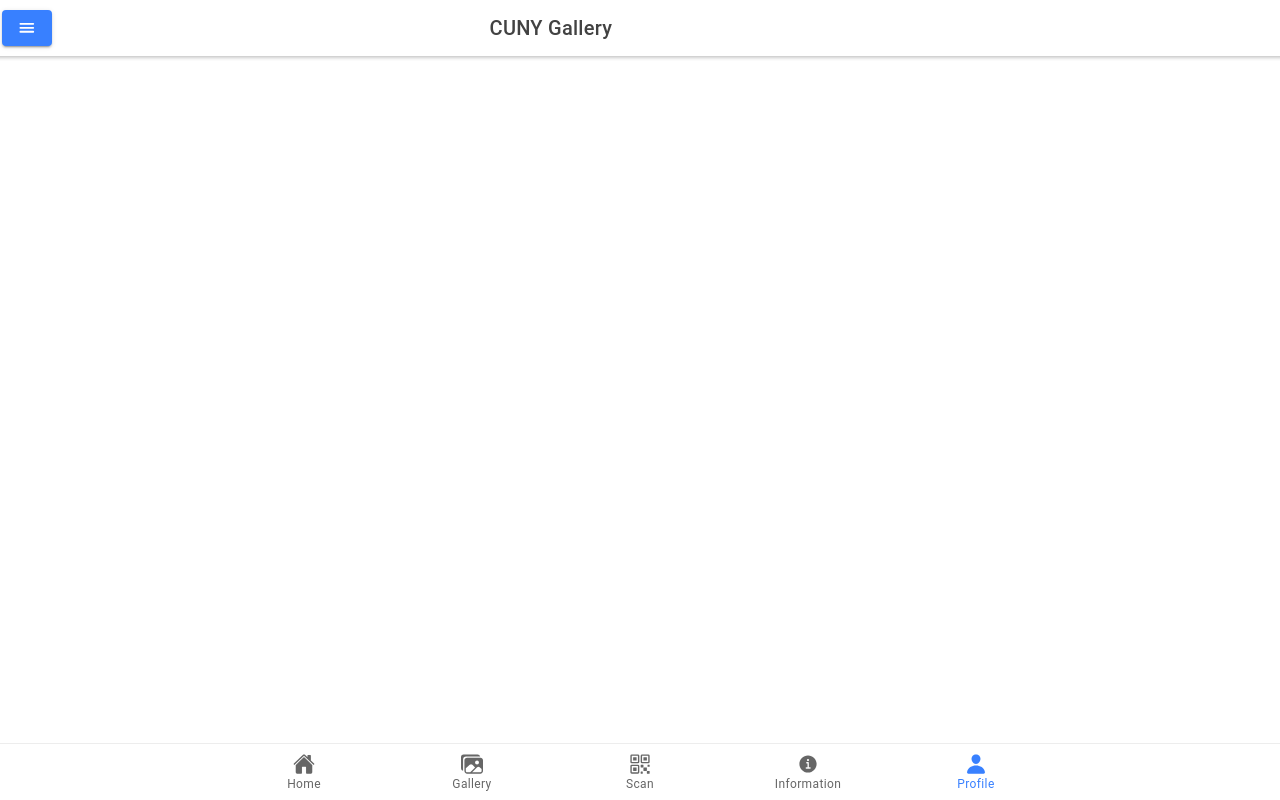
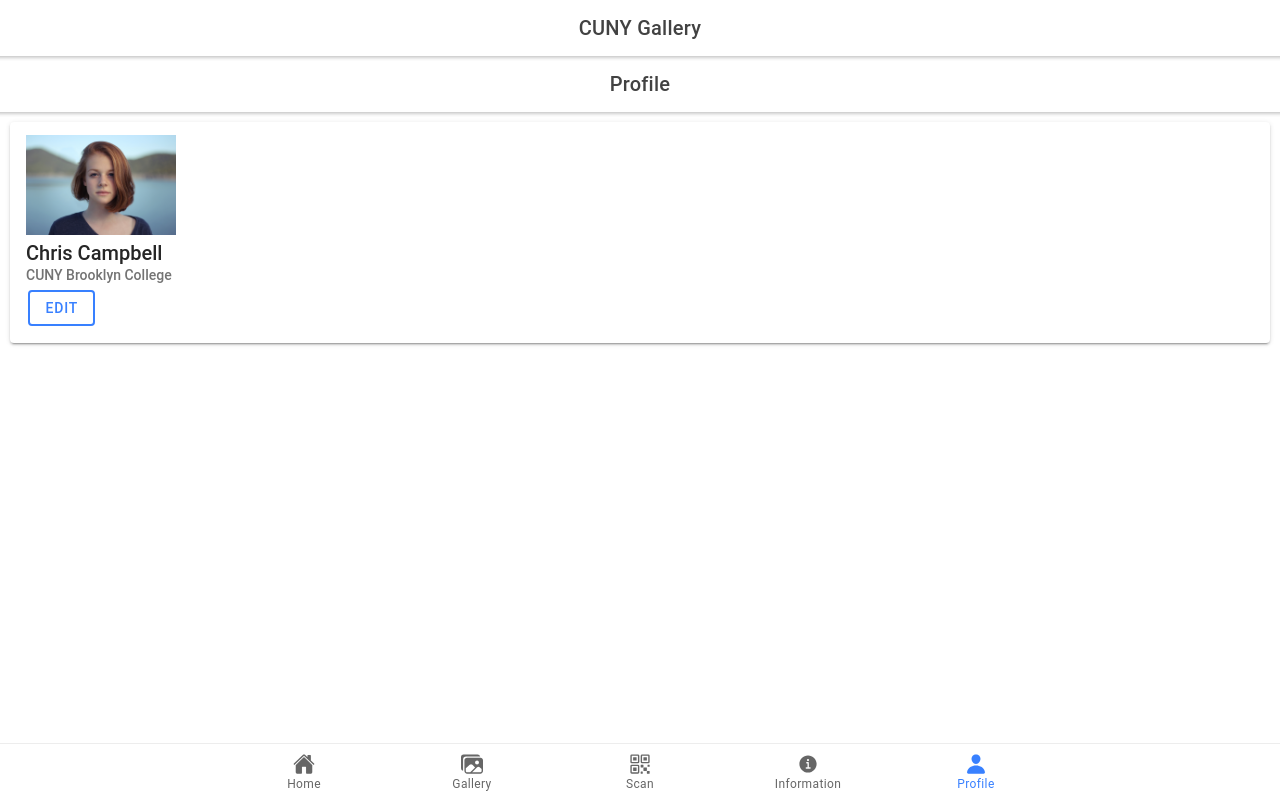
Before and after one commit to CUNY-Campus-Art/CUNY-Campus-Art-PWA, a React (Create React App) app: page /Profile in a window 1280 px wide. Built offline with nearby package versions, Linux system fonts and the light colour scheme.

Commit message:
Added icons and splash page to android application and started layout to profile tab

```diff
--- a/src/App.tsx
+++ b/src/App.tsx
@@ -19,6 +19,7 @@ import Home from './pages/Home';
 import Gallery from './pages/Gallery';
 import ScanQR from './pages/ScanQR';
 import Information from './pages/Information';
+import Profile from './pages/Profile';
 import { images, home, person, qrCodeOutline, menu, informationCircle } from 'ionicons/icons';
 
 /* Core CSS required for Ionic components to work properly */
@@ -44,13 +45,12 @@ const App: React.FC = () => (
   <IonApp>
     <IonHeader>
         <IonToolbar>
-          <IonButton slot="start">
+          {/* <IonButton slot="start">
             <IonIcon icon={menu} />
-            {/* <IonLabel>Menu</IonLabel> */}
-          </IonButton>
+          </IonButton> */}
           <IonGrid>
           <IonRow>
-            <IonCol offset="4">
+            <IonCol className="ion-text-center">
           <IonTitle className="CUNY-title">CUNY Gallery</IonTitle>
           </IonCol>
           </IonRow>
@@ -64,6 +64,7 @@ const App: React.FC = () => (
           <Route path="/Gallery" component={Gallery} exact={true} />
           <Route path="/ScanQR" component={ScanQR} exact={true}/>
           <Route path="/Information" component={Information} exact={true}/>
+          <Route path="/Profile" component={Profile} exact={true}/>
           <Route path="/" render={() => <Redirect to="/ScanQR" />} exact={true} />
         </IonRouterOutlet>
         <IonTabBar slot="bottom">
--- /dev/null
+++ b/src/pages/Profile.tsx
@@ -0,0 +1,62 @@
+import React from "react";
+import {
+    IonButton,
+    IonCard,
+    IonCardContent,
+    IonCardHeader,
+    IonCardSubtitle,
+    IonCardTitle,
+  IonContent,
+  IonGrid,
+  IonHeader,
+  IonPage,
+  IonTitle,
+  IonToolbar,
+  // IonTabButton,
+  // IonLabel,
+  // IonIcon,
+  // IonButton
+} from "@ionic/react";
+import ExploreContainer from "../components/ExploreContainer";
+import "./Home.css";
+//import { menuOutline } from "ionicons/icons";
+
+
+const Home: React.FC = () => {
+  return (
+    <IonPage>
+
+      <IonContent>
+        <IonHeader>
+
+          <IonToolbar>
+          </IonToolbar>
+
+          <IonToolbar>
+            <IonTitle className="ion-text-center">Profile</IonTitle>
+          </IonToolbar>
+
+        </IonHeader>
+
+        <IonCard>
+
+            <IonCardContent>
+            <img src={require("../assets/images/christopher-campbell-rDEOVtE7vOs-unsplash.jpg")} alt="Scan QR" width="150"/>
+            <IonCardTitle>Chris Campbell</IonCardTitle>
+            <IonCardSubtitle>CUNY Brooklyn College</IonCardSubtitle>
+            <IonButton fill="outline" slot="end">
+                Edit
+                </IonButton>
+                </IonCardContent>
+        </IonCard>
+
+        <IonCard>
+
+        </IonCard>
+
+      </IonContent>
+    </IonPage>
+  );
+};
+
+export default Home;
```
Also changed, not shown: src/assets/images/christopher-campbell-rDEOVtE7vOs-unsplash.jpg (added).
